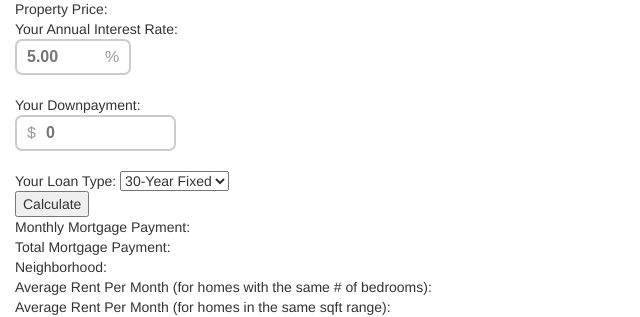
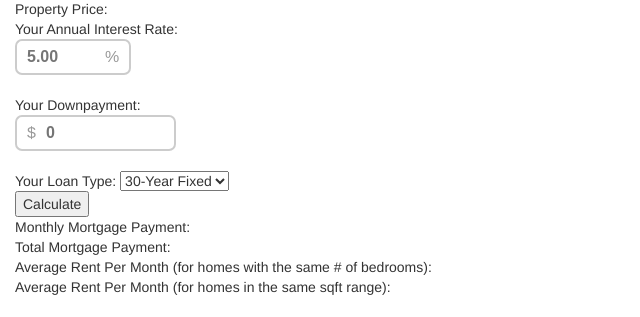
Before and after one commit to jttyeung/investable, a Flask app: page / in a window 1280 px wide. Shown: the part 557-874 px from the top of the page, without its empty margins (0-640 px from the left). After the commit the page ends 852 px from the top, so only its background shows below. Run offline with Flask 2, Linux system fonts and the light colour scheme; some libraries are stand-ins or nearby versions.

Commit message:
removed neighborhood feature

```diff
--- a/templates/index.html
+++ b/templates/index.html
@@ -38,7 +38,6 @@
     </form>
       Monthly Mortgage Payment: <span id="monthly-payment"></span><br>
       Total Mortgage Payment: <span id="total-payment"></span><br>
-      Neighborhood: <span id="neighborhood"></span><br>
       Average Rent Per Month (for homes with the same # of bedrooms): <span id="avg-rent-by-br"></span><br>
       Average Rent Per Month (for homes in the same sqft range): <span id="avg-rent-by-sqft"></span>
   </div>
```
